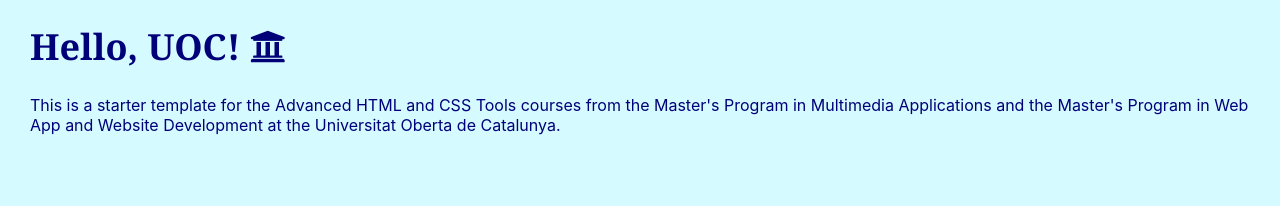
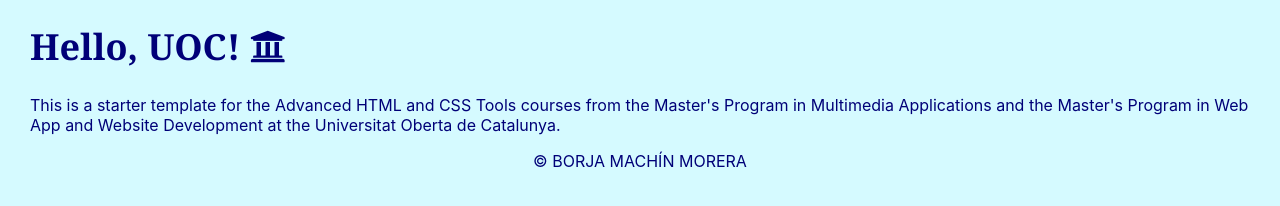
Before and after one commit to borjamm/PEC1-HII, a website built with Parcel: page src/index.html in a window 1280 px wide. Shown: the part 110-316 px from the top of the page. Built offline with nearby package versions, Linux system fonts and the light colour scheme.

Commit message:
Add footer

```diff
--- a/src/assets/styles/layouts/_home.scss
+++ b/src/assets/styles/layouts/_home.scss
@@ -19,3 +19,10 @@
   font-weight: 700;
   color: $uoc-corporate;
 }
+
+footer {
+  p {
+    text-transform: uppercase;
+    text-align: center;
+  }
+}
--- a/src/index.html
+++ b/src/index.html
@@ -16,6 +16,9 @@
       Program in Web App and Website Development at the Universitat Oberta de
       Catalunya.
     </p>
+    <footer>
+      <p>&copy; Borja Machín Morera</p>
+    </footer>
     <script src="./assets/scripts/main.js"></script><!-- do not remove this line! -->
   </body>
 </html>
```
